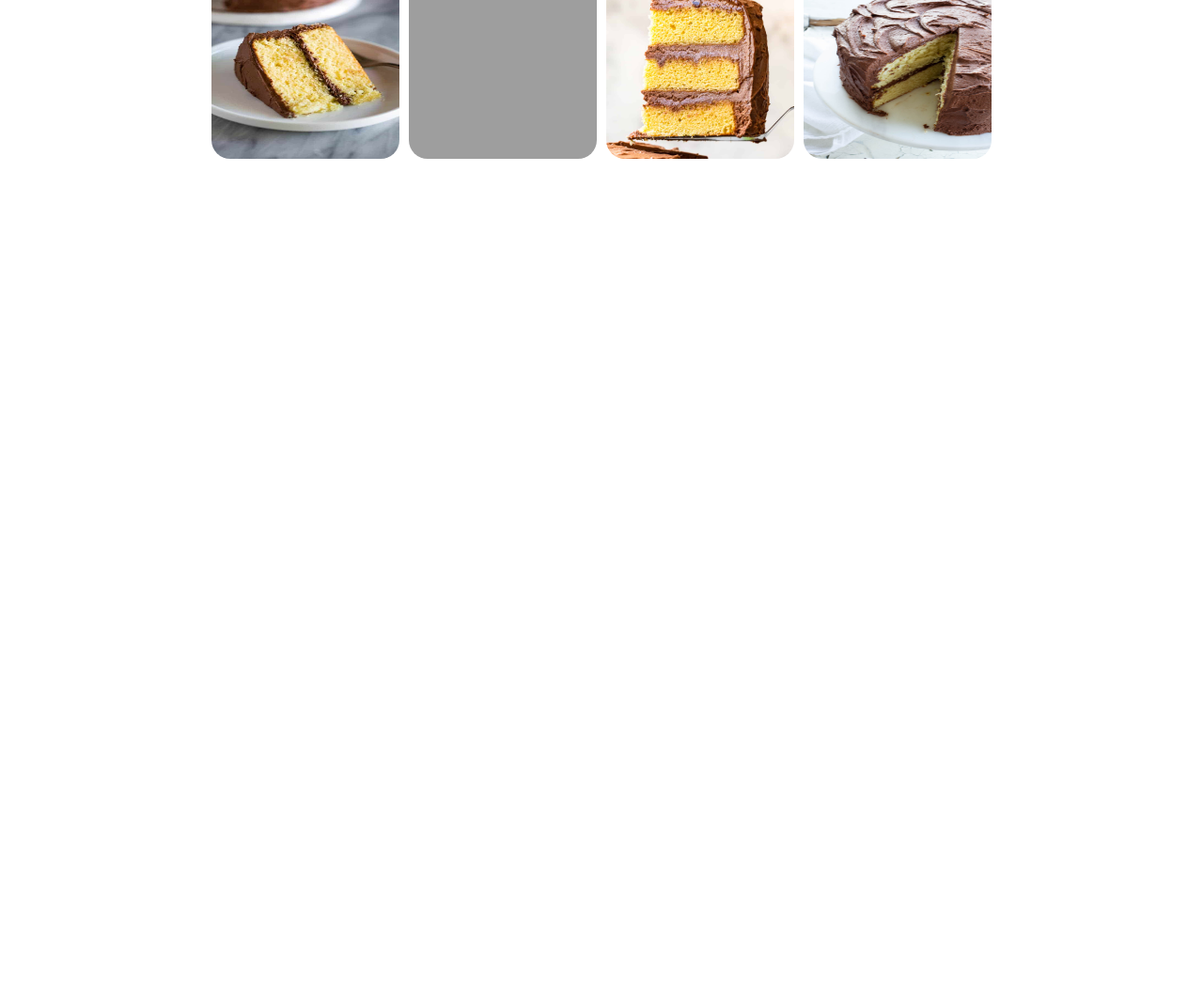
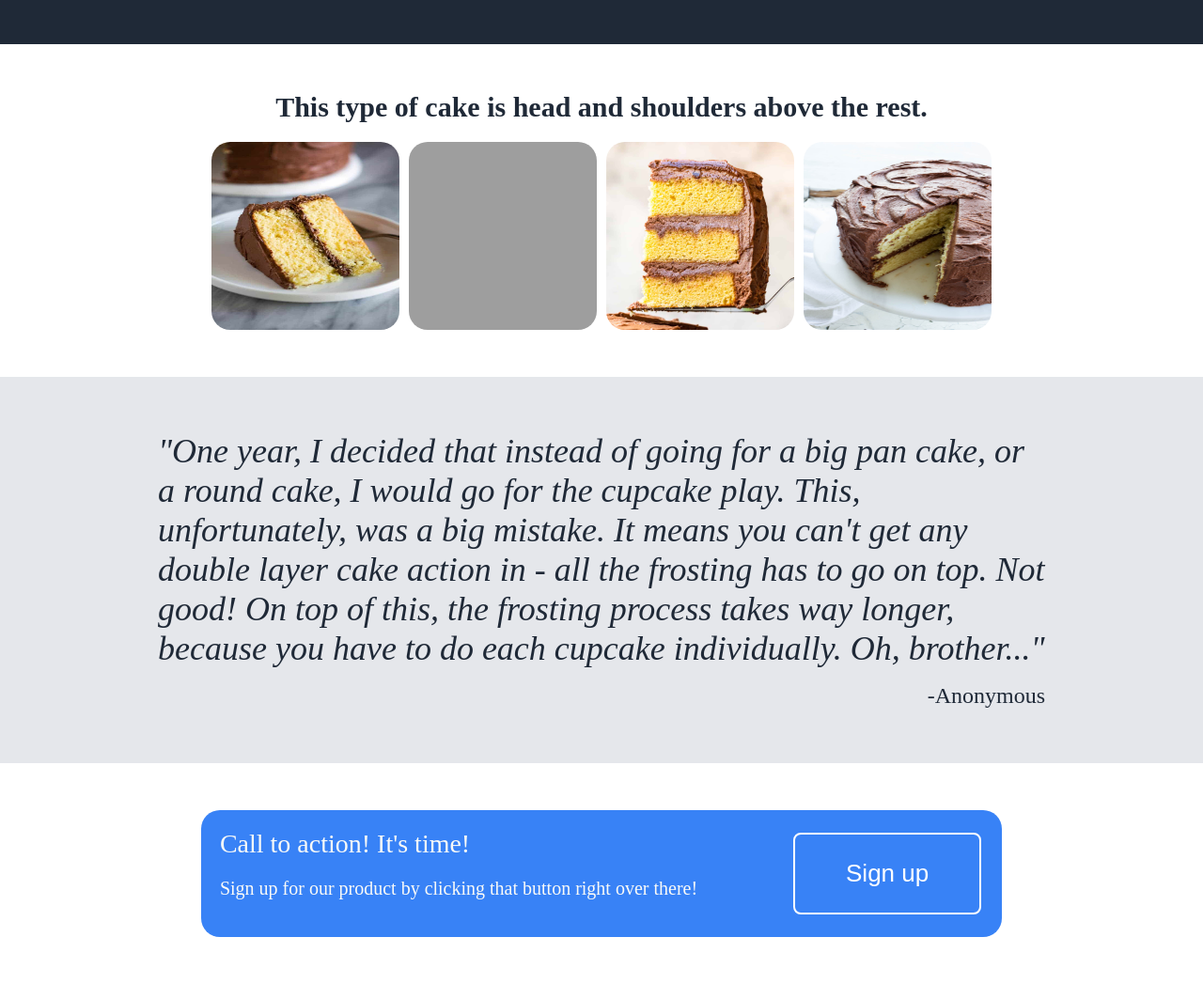
Before and after one commit to PatrickRobb/Flexbox-Landing-Page, a plain HTML site: page index.html in a window 1280 px wide. Shown: the part 628-1675 px from the top of the page at 94% size. Before the commit the page ends 807 px from the top, so only its background shows below. Drawn offline with Linux system fonts and the light colour scheme; grey boxes are pictures that could not be loaded.

Commit message:
added quote section and sign up section

```diff
--- a/index.html
+++ b/index.html
@@ -32,7 +32,9 @@
   			<div class="info-text seashell">This is a picture of me from one of my birthdays... I don't know how old I'm turniing here exactly, but it certainly looks like I'm having a heck of a lot of fun. I'm probably about to open up some sweet presents, and dig into some yellow cake with chocolate frosting.</div>
   			<button class="button">Click for gift</button>
   		</div>
-  		<img class ="right rounded" src="birthday.png" alt="Patrick's birthday picture" width='400' height='400'>
+  		<div class="s1-image-container right">
+  			<img class ="birthday-image rounded" src="birthday.png" alt="Patrick's birthday picture">
+  		</div>
   	</div>
   	<div class="section-2">
   		<div class="info-text dark">This type of cake is head and shoulders above the rest.</div>
@@ -43,5 +45,15 @@
   			<img class="rounded" src="cake4.jpg" alt="yellow cake with chocolate frosting" width='200' height='200'>
   		</div>
   	</div>
+  	<div class="section-3">
+  		<div class="quote left right">"One year, I decided that instead of going for a big pan cake, or a round cake, I would go for the cupcake play. This, unfortunately, was a big mistake. It means you can't get any double layer cake action in - all the frosting has to go on top. Not good! On top of this, the frosting process takes way longer, because you have to do each cupcake individually. Oh, brother..."</div>
+  		<div class="quote-source dark left right end">-Anonymous</div>
+  	</div>
+  	<div class="section-4">
+  		<div class="action-item left right">
+  			<div class="bold seashell">Call to action! It's time!<p class="block" id="small-font">Sign up for our product by clicking that button right over there!</p></div>
+  			<button class="button white-border">Sign up</button>
+  		</div>
+  	</div>
   </body>
 </html>
--- a/style.css
+++ b/style.css
@@ -26,14 +26,14 @@ body{
 
 .left{
 	display: flex;
-	margin-left: 150px;
+	margin-left: 160px;
 	padding: 8px;
 	gap: 12px;
 }
 
 .right{
 	display: flex;
-	margin-right: 150px;
+	margin-right: 160px;
 	padding: 8px;
 	gap: 12px;
 }
@@ -44,6 +44,21 @@ body{
 	justify-content: center;
 	gap: 20px;
 	padding: 10px;
+	padding-top: 50px;
+	padding-bottom: 50px;
+
+}
+
+.s1-image-container{
+	display: flex;
+	justify-content: center;
+	flex: 1;
+}
+
+
+.birthday-image{
+	max-width: 100%;
+	max-height: 100%;
 }
 
 .section-2{
@@ -52,11 +67,14 @@ body{
 	align-items: center;
 	gap: 20px;
 	padding: 10px;
+	padding-top: 50px;
+	padding-bottom: 50px;
 }
 
 .s1-info{
 	display: flex;
 	flex-direction: column;
+	flex: 1;
 }
 
 .bold-text{
@@ -101,3 +119,60 @@ img.rounded{
 	justify-content: center;
 	gap: 10px;
 }
+
+.section-3{
+	display: flex;
+	flex: 1;
+	flex-direction: column;
+	background-color: #E5E7EB;
+	padding-top: 50px;
+	padding-bottom: 50px;
+}
+
+.quote{
+	color: #1F2937;
+	font-weight: light;
+	font-style: italic;
+	font-size: 36px;
+}
+
+.quote-source{
+	font-size: 24px;
+}
+
+.end{
+	align-self: flex-end;
+}
+
+.section-4{
+	display: flex;
+	justify-content: center;
+	padding-top: 50px;
+	padding-bottom: 50px;
+}
+
+.action-item{
+	display: flex;
+	gap: 100px;
+	background-color: #3882F6;
+	padding: 20px;
+	border-radius: 20px;
+}
+
+.block{
+	display: block;
+}
+
+.bold{
+	font-size: 28px;
+	font-style: bold;
+}
+
+#small-font{
+	font-size: 20px;
+}
+
+.white-border{
+	border: 2px solid white;
+	font-size: 26px;
+}
```
